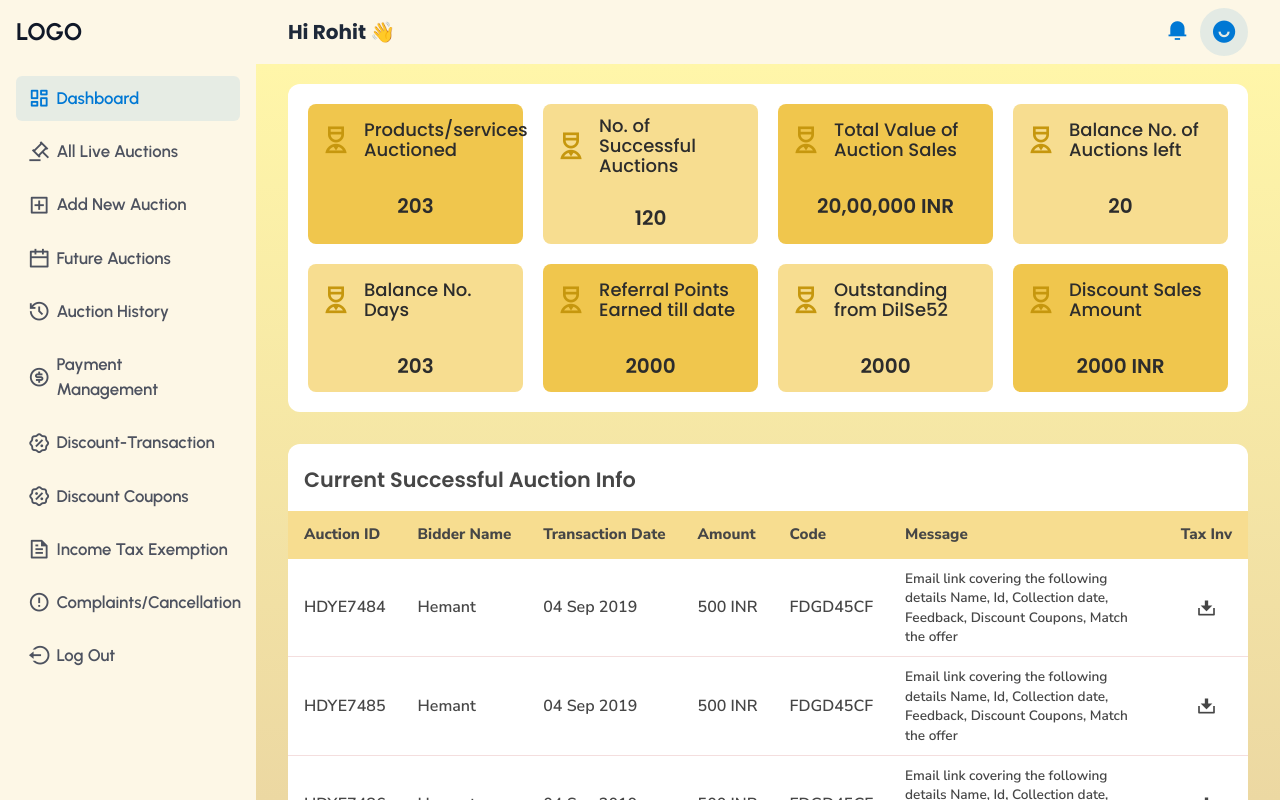
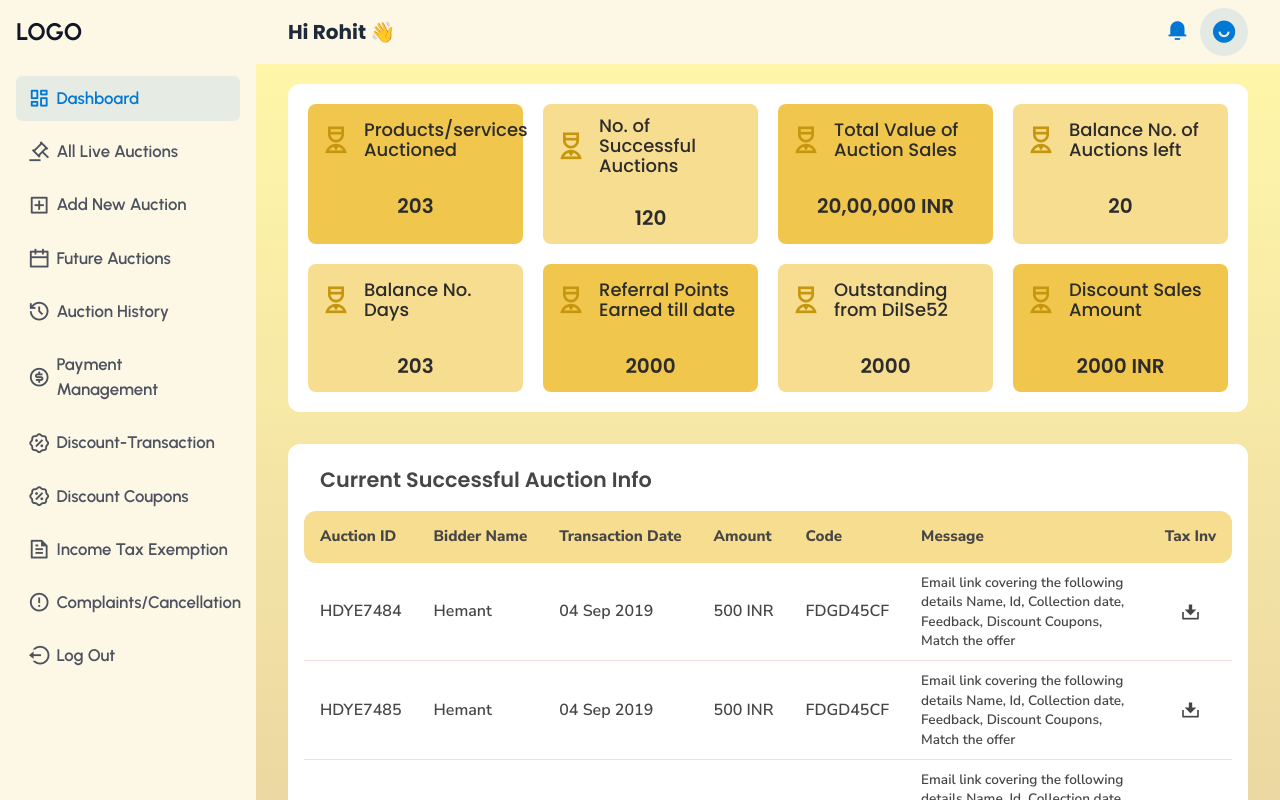
Before and after one commit to Rohit17112003/auction-business-partner, a Next.js app: page / in a window 1280 px wide. Built offline with nearby package versions, Linux system fonts and the light colour scheme.

Commit message:
fix border radium of every table

```diff
--- a/components/molecules/AuctionInfoTable.jsx
+++ b/components/molecules/AuctionInfoTable.jsx
@@ -3,7 +3,7 @@
 const AuctionInfoTable = () => {
 
   return (
-    <div className="bg-light w-full rounded-xl  pt-5">
+    <div className="bg-light w-full rounded-xl px-4 pt-5">
       <h1 className="text-text md:text-2rem mb-4 text-[1.3rem] font-semibold px-4 font-poppins">
         Current Successful Auction Info
       </h1>
@@ -11,13 +11,13 @@ const AuctionInfoTable = () => {
         <table className="w-[900px] rounded-lg text-left text-sm md:min-w-full font-nunito">
           <thead className="bg-gray text-text text-lg">
             <tr className="text-[0.95rem]">
-              <th className="px-4 py-3 font-extrabold text-nowrap">Auction ID</th>
-              <th className="px-4 py-3 font-extrabold text-nowrap">Bidder Name</th>
-              <th className="px-4 py-3 font-extrabold text-nowrap">Transaction Date</th>
-              <th className="px-4 py-3 font-extrabold text-nowrap">Amount</th>
-              <th className="px-4 py-3 font-extrabold text-nowrap">Code</th>
-              <th className="px-4 py-3 font-extrabold">Message</th>
-              <th className="px-4 py-3 font-extrabold text-nowrap">Tax Inv</th>
+              <th className="px-4 py-3.5 font-extrabold text-nowrap rounded-l-xl">Auction ID</th>
+              <th className="px-4 py-3.5 font-extrabold text-nowrap">Bidder Name</th>
+              <th className="px-4 py-3.5 font-extrabold text-nowrap">Transaction Date</th>
+              <th className="px-4 py-3.5 font-extrabold text-nowrap">Amount</th>
+              <th className="px-4 py-3.5 font-extrabold text-nowrap">Code</th>
+              <th className="px-4 py-3.5 font-extrabold">Message</th>
+              <th className="px-4 py-3.5 font-extrabold text-nowrap rounded-r-xl">Tax Inv</th>
             </tr>
           </thead>
           <tbody>
--- a/components/molecules/Search.jsx
+++ b/components/molecules/Search.jsx
@@ -15,7 +15,7 @@ const SearchBar = ({ placeholder = "Search ID/Location" }) => {
       </div>
 
       {/* Filter Icon with Text */}
-      <div className="flex items-center space-x-2 text-sm text-text">
+      <div className="hidden items-center space-x-2 text-sm text-text">
         <i className="ri-filter-2-line ri-lg font-light text-2xl"></i>
         <span className="text-pink">Filter</span>
       </div>
--- a/components/pages/add-new-auction/index.jsx
+++ b/components/pages/add-new-auction/index.jsx
@@ -9,9 +9,17 @@ import Select from "@/components/atoms/Select";
 const AddAuction = () => {
   return (
     <section className="space-y-6 pb-8">
-      <BannerButton route={"/live-auctions"} label="Add new product/service for auction" />
-      <form className="grid gap-x-20 gap-y-6 lg:grid-cols-2" action="">
-        <ImageUploader />
+      <BannerButton
+        route={"/live-auctions"}
+        label="Add new product/service for auction"
+      />
+      <form className="grid gap-5 md:gap-6 lg:grid-cols-2" action="">
+        <ImageUploader className="md:col-span-1" />
+        <p className="font-poppins text-medium md:pt-2  text-[0.85rem] text-[#F13E3E] md:col-span-1">
+          Instructions on pic size, pix cells, pic quality etc to be provided
+          here. If videos instructions to be provided duration (30 sec), video
+          quality etc. Max 4 pics and 1 video can be uploaded.
+        </p>
         <Textarea style="lg:col-span-2" placeholder="Description" />
 
         <Input
--- a/components/pages/auction-history/product-deatail/index.jsx
+++ b/components/pages/auction-history/product-deatail/index.jsx
@@ -5,16 +5,16 @@ const ProductDetail = ({ productId }) => {
   return (
     <section className="space-y-6">
       {/* header banner */}
-      <div className="bg-lightyellow flex  items-center justify-between gap-2 rounded-xl px-3 py-3 text-light">
+      <div className="bg-lightyellow flex  items-center justify-between gap-2 rounded-xl px-3 py-3 text-light font-poppins">
         <div className="flex w-full items-center gap-3">
           <Link href="/future-auctions"><i className="ri-arrow-left-line ri-lg"></i></Link>
-          <span className="text-xl font-semibold">Product Details</span>
+          <span className="text-xl font-medium">Product Details</span>
         </div>
         <div className="flex gap-4">
-          <button className="flex items-center justify-center gap-1 rounded bg-[#F13E3E] md:px-6 px-3 py-2 cursor-pointer text-sm md:text-lg ">
+          <button className="flex items-center justify-center gap-1 rounded bg-[#F13E3E] md:px-6 px-3 py-2 cursor-pointer text-sm md:text-lg font-poppins font-medium">
             Delete <i className="ri-delete-bin-fill"></i>
           </button>
-          <button className="flex items-center justify-center gap-1 rounded bg-[#2CB24B] md:px-6 px-3 py-2 cursor-pointer text-sm md:text-lg">
+          <button className="flex items-center justify-center gap-1 rounded bg-[#2CB24B] md:px-6 px-3 py-2 cursor-pointer text-sm md:text-lg font-poppins font-medium">
             Edit<i className="ri-pencil-fill ps-2"></i>
           </button>
         </div>
--- a/components/pages/complaints-cancellation/index.jsx
+++ b/components/pages/complaints-cancellation/index.jsx
@@ -26,12 +26,12 @@ const ComplaintsCancellation = () => {
           <table className="text-text font-nunito w-[1000px] border-collapse text-[1rem] md:w-full">
             <thead className="bg-[#F7DD90] font-semibold">
               <tr>
-                <th className="px-4 py-4 text-start">Auction ID</th>
+                <th className="px-4 py-4 text-start rounded-l-xl">Auction ID</th>
                 <th className="px-4 py-4 text-start">Bidder/Vendor</th>
                 <th className="px-4 py-4 text-start">Email ID</th>
                 <th className="px-4 py-4 text-start">Date</th>
                 <th className="px-4 py-4 text-start">Complaint</th>
-                <th className="px-4 py-4 text-start">Status</th>
+                <th className="px-4 py-4 text-start rounded-r-xl">Status</th>
               </tr>
             </thead>
             <tbody>
--- a/components/pages/future-auctions/add/index.jsx
+++ b/components/pages/future-auctions/add/index.jsx
@@ -10,8 +10,13 @@ const AddAuction = () => {
   return (
     <section className="space-y-6 pb-8">
       <BannerButton route={"/future-auctions"} label="Add new product/service for auction" />
-      <form className="grid gap-x-20 gap-y-6 lg:grid-cols-2" action="">
-        <ImageUploader />
+      <form className="grid  gap-5 md:gap-6  lg:grid-cols-2" action="">
+       <ImageUploader className="md:col-span-1" />
+        <p className="font-poppins text-medium md:pt-2  text-[0.85rem] text-[#F13E3E] md:col-span-1">
+          Instructions on pic size, pix cells, pic quality etc to be provided
+          here. If videos instructions to be provided duration (30 sec), video
+          quality etc. Max 4 pics and 1 video can be uploaded.
+        </p>
         <Textarea style="lg:col-span-2" placeholder="Description" />
 
         <Input
--- a/components/pages/future-auctions/product-deatail/index.jsx
+++ b/components/pages/future-auctions/product-deatail/index.jsx
@@ -32,20 +32,20 @@ const ProductDetail = () => {
   return (
     <section className="space-y-6">
       {/* Header */}
-      <div className="bg-lightyellow text-light flex flex-col items-center justify-between gap-3 rounded-xl px-3 py-3 md:flex-row">
+      <div className="bg-lightyellow text-light flex flex-col items-center justify-between gap-3 rounded-xl px-3 py-3 md:flex-row font-poppins">
         <div className="flex w-full items-center gap-3">
           <Link href="/future-auctions">
             <i className="ri-arrow-left-line ri-lg cursor-pointer"></i>
           </Link>
-          <span className="text-lg font-semibold md:text-xl">
+          <span className="text-lg font-medium md:text-xl">
             Product Details
           </span>
         </div>
         <div className="flex w-full justify-end gap-2 md:w-auto md:gap-4">
-          <button className="flex items-center gap-1 rounded bg-[#F13E3E] px-3 py-2 text-sm md:px-5 md:text-base">
+          <button className="flex items-center gap-1 rounded bg-[#F13E3E] px-3 py-2 text-sm md:px-5 md:text-lg font-poppins font-medium">
             Delete <i className="ri-delete-bin-fill"></i>
           </button>
-          <button className="flex items-center gap-1 rounded bg-[#2CB24B] px-3 py-2 text-sm md:px-5 md:text-base">
+          <button className="flex items-center gap-1 rounded bg-[#2CB24B] px-3 py-2 text-sm md:px-5 md:text-lg font-poppins font-medium">
             Edit <i className="ri-pencil-fill ps-1"></i>
           </button>
         </div>
```
